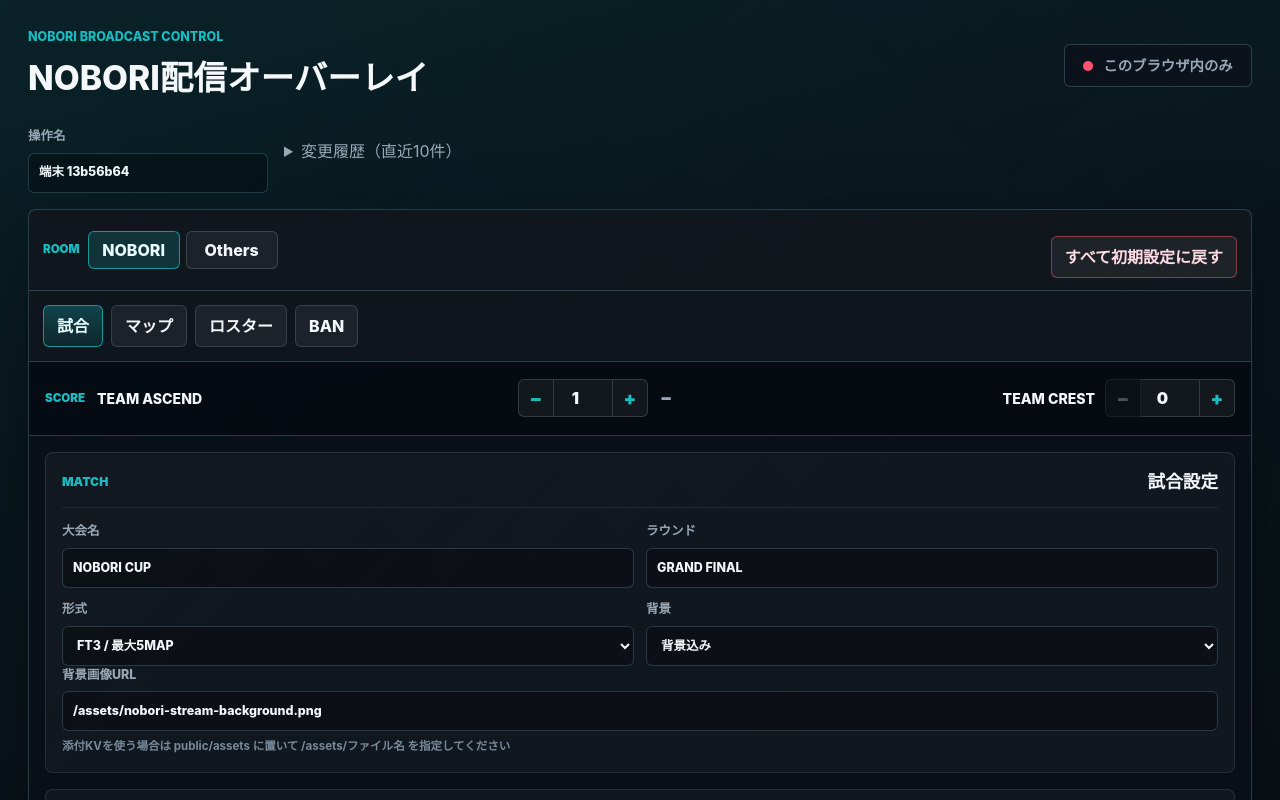
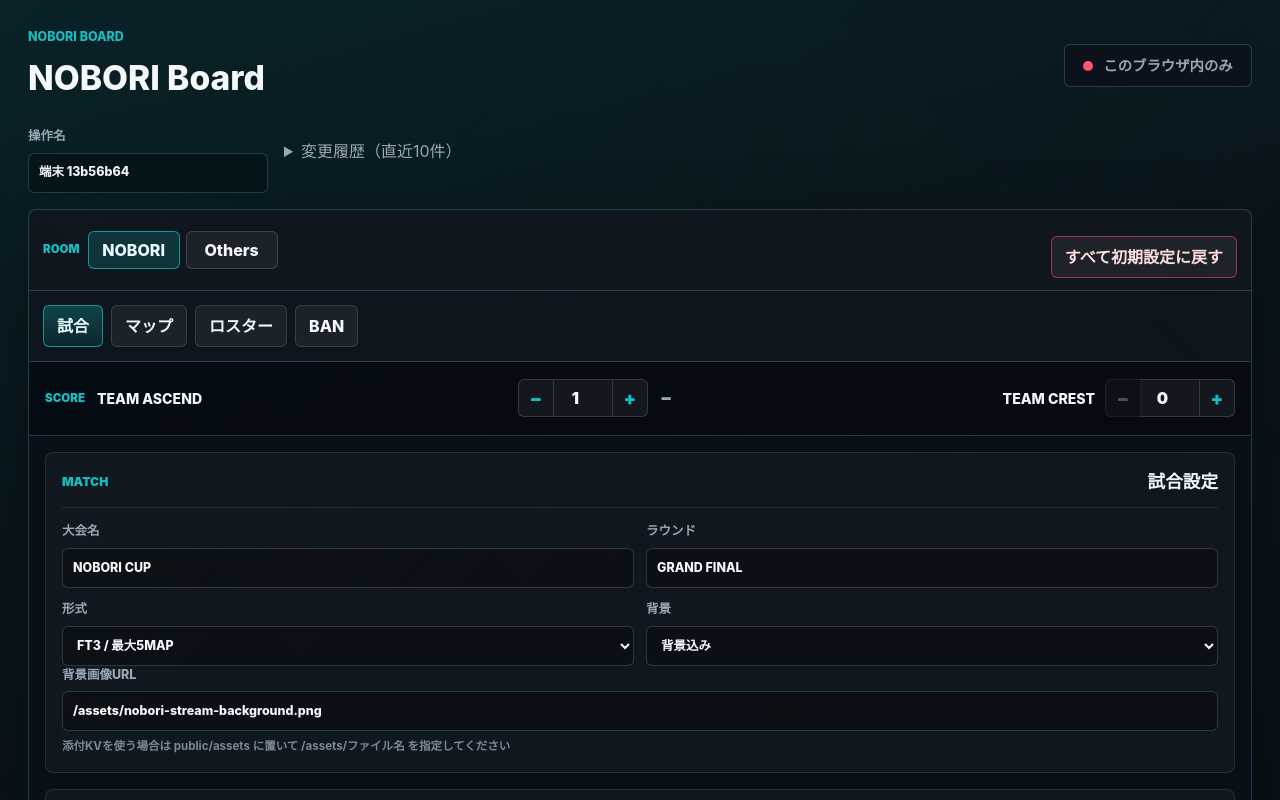
Before and after one commit to Ba6list/NOBORI_Bordcast, a Next.js app: page / in a window 1280 px wide. Shown: the top 800 px of the page. Built offline with nearby package versions, Linux system fonts and the light colour scheme.

Commit message:
Rename service to NOBORI Board

```diff
--- a/app/NoboriTool.tsx
+++ b/app/NoboriTool.tsx
@@ -1884,8 +1884,8 @@ function AdminPage() {
     <main className="admin-shell">
       <header className="admin-header">
         <div>
-          <p className="kicker">NOBORI BROADCAST CONTROL</p>
-          <h1>NOBORI配信オーバーレイ</h1>
+          <p className="kicker">NOBORI BOARD</p>
+          <h1>NOBORI Board</h1>
         </div>
         <div className="sync-status" data-ready={ready && sharedSync !== "local"}>
           <span />
--- a/app/layout.tsx
+++ b/app/layout.tsx
@@ -2,7 +2,7 @@ import type { Metadata } from "next";
 import "./globals.css";
 
 export const metadata: Metadata = {
-  title: "NOBORI Broadcast Control",
+  title: "NOBORI Board",
   description: "OBS browser-source overlays for NOBORI Overwatch broadcasts.",
   icons: {
     icon: "/favicon.svg",
```
Also changed, not shown: 2 other files (tests, documents, lock files or other folders).
